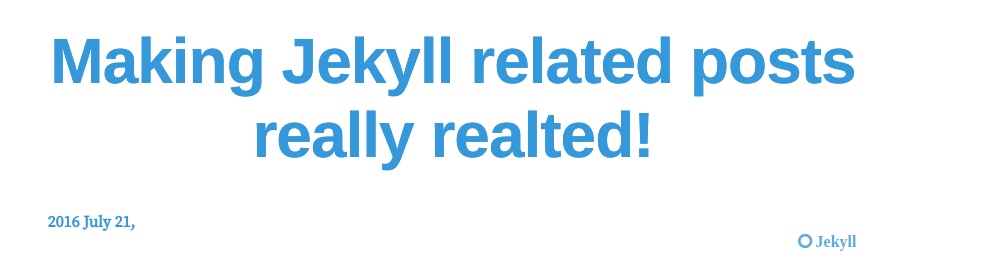
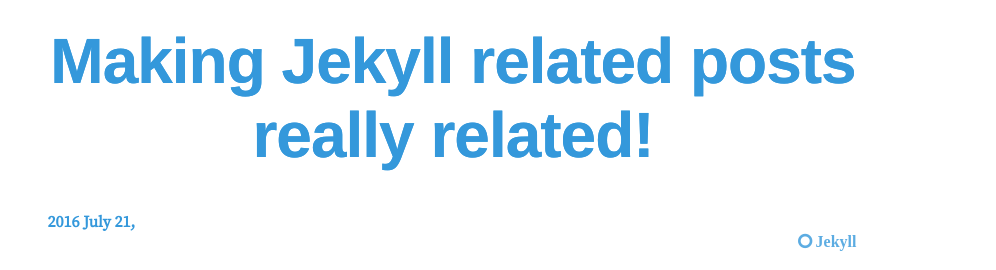
Before and after one commit to virtualous/blog-v3, a Jekyll site: the page built from _posts/2016-07-21-better-related-posts.md, in a window 1280 px wide and 900 px high, scrolled down 538 px. Shown: the part 235-505 px from the top of the window, without its empty margins (187-1183 px from the left). Built offline with Jekyll 4.4.1, drawn with Linux system fonts in a browser that asks for light colours; comment, search, counter and statistics services are not loaded.

Commit message:
no message

```diff
--- a/_posts/2016-07-21-better-related-posts.md
+++ b/_posts/2016-07-21-better-related-posts.md
@@ -1,5 +1,5 @@
 ---
-title: Making Jekyll related posts really realted!
+title: Making Jekyll related posts really related!
 desc: Jekyll related posts only shows recent posts by default. There is a better way to do this where we can filter posts with similar topics. This method will ensure that related posts are actually related.
 author: sharathdt
 tags: Jekyll
```
Also changed, not shown: _posts/2016-08-10-common-jekyll-issues.md (+3 -1 lines).
